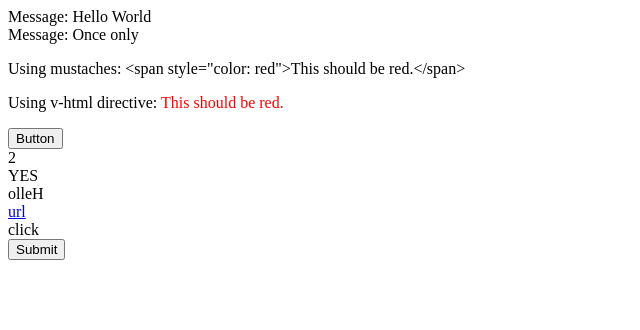
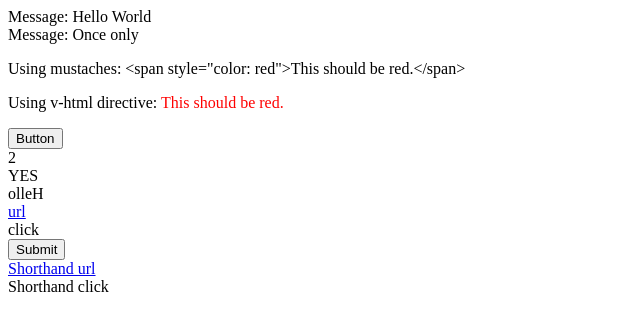
Before and after one commit to magu513/vue-study, a plain HTML site: page vue-template/index.html in a window 1280 px wide. Shown: the whole page, without its empty margins (0-640 px from the left). Drawn offline with nearby package versions, Linux system fonts and the light colour scheme.

Commit message:
add shorthand #2

```diff
--- a/vue-template/index.html
+++ b/vue-template/index.html
@@ -55,6 +55,12 @@
         <form v-on:submit.prevent="onSubmit">
             <input type="submit"/>
         </form>
+
+        <!-- 省略記法 -->
+        <!-- v-bindの省略 -->
+        <a :href="url">Shorthand url</a><br />
+        <!-- v-onの省略 -->
+        <a @click="doSomething">Shorthand click</a>
     </div>
 <script src="index.js"></script>
 </body>
```
